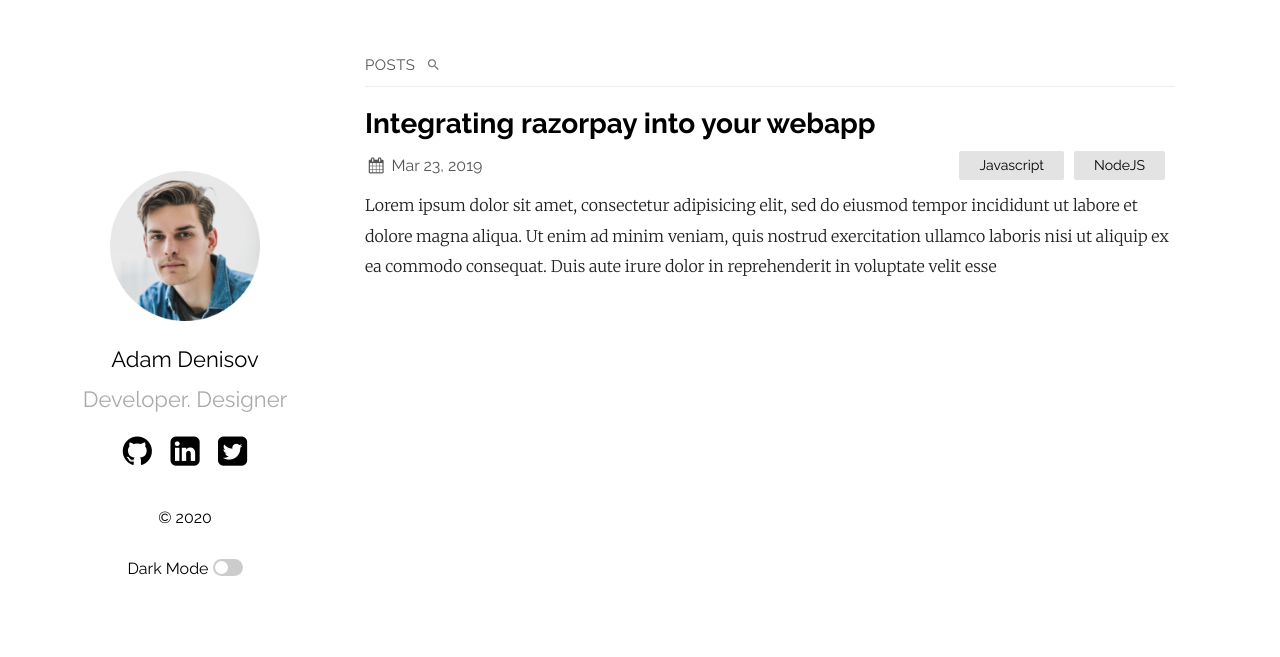
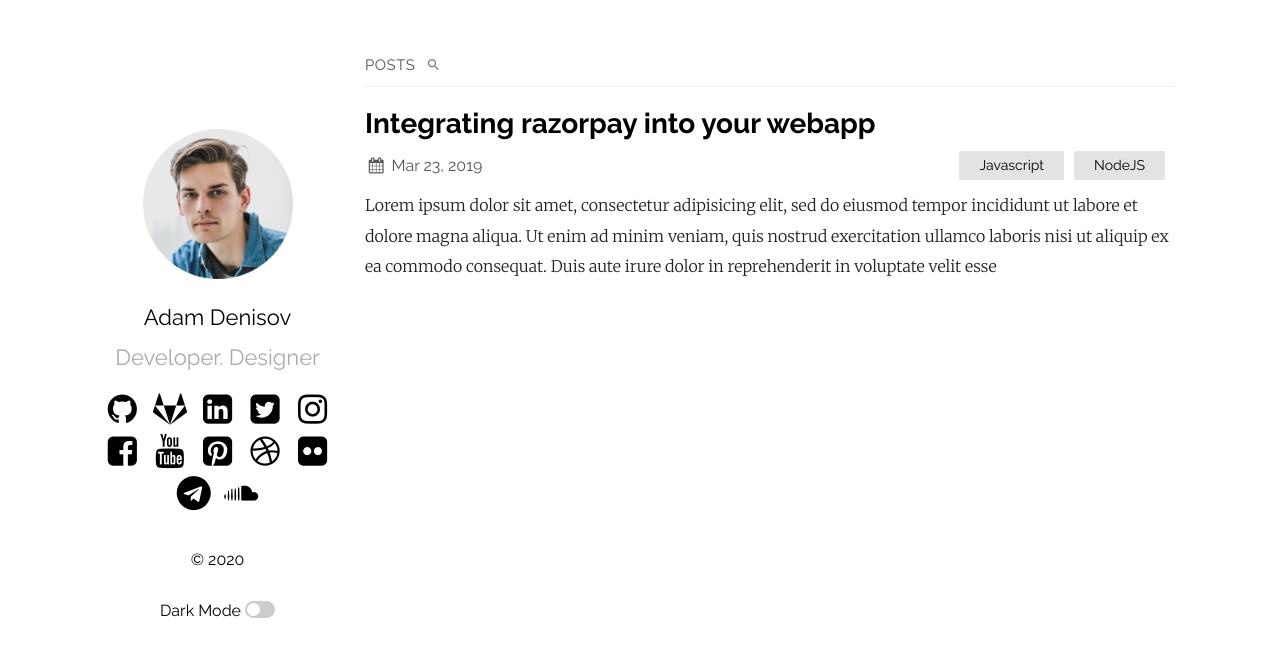
Before and after one commit to samarsault/plainwhite-jekyll, a Jekyll site: the page built from index.md, in a window 1280 px wide. Shown: the top 657 px of the page. Built offline with Jekyll 4.4.1, drawn with Linux system fonts in a browser that asks for light colours.

Commit message:
Add gitlab icon (#74)

```diff
--- a/_config.yml
+++ b/_config.yml
@@ -25,14 +25,15 @@ plainwhite:
     github:  thelehhman
     linkedIn: in/thelehhman
     rss: rss
-    # dribbble: jekyll
-    # flickr:   jekyll
-    # instagram: jekyll
-    # pinterest: jekyll
-    # youtube: jekyll
-    # facebook: jekyll
-    # soundcloud: jekyll
-    # telegram: jekyll
+    dribbble: jekyll
+    flickr:   jekyll
+    instagram: jekyll
+    pinterest: jekyll
+    youtube: jekyll
+    facebook: jekyll
+    soundcloud: jekyll
+    telegram: jekyll
+    gitlab: jekyll
 
     # Mastodon instances
     # mastodon:
--- a/_layouts/default.html
+++ b/_layouts/default.html
@@ -18,6 +18,13 @@
         <a href="https://github.com/{{ site.plainwhite.social_links.github }}" target="_blank">
           <li>
             <i class="icon-github-circled"></i>
+          </li>
+        </a>
+        {%- endif -%}
+		{%- if site.plainwhite.social_links.gitlab -%}
+        <a href="https://gitlab.com/{{ site.plainwhite.social_links.gitlab }}" target="_blank">
+          <li>
+            <i class="icon-gitlab"></i>
           </li>
         </a>
         {%- endif -%}
@@ -45,7 +52,7 @@
         {%- if site.plainwhite.social_links.facebook -%}
         <a href="https://facebook.com/{{ site.plainwhite.social_links.facebook }}" target="_blank">
           <li>
-            <i class="icon-facebook"></i>
+            <i class="icon-facebook-squared"></i>
           </li>
         </a>
         {%- endif -%}
@@ -59,7 +66,7 @@
         {%- if site.plainwhite.social_links.pinterest -%}
         <a href="https://pinterest.com/{{ site.plainwhite.social_links.pinterest }}" target="_blank">
           <li>
-            <i class="icon-pinterest"></i>
+            <i class="icon-pinterest-squared"></i>
           </li>
         </a>
         {%- endif -%}
--- a/_sass/ext/_fonts.scss
+++ b/_sass/ext/_fonts.scss
@@ -1,11 +1,11 @@
 @font-face {
   font-family: 'fontello';
-  src: url('../font/fontello.eot?94162162');
-  src: url('../font/fontello.eot?94162162#iefix') format('embedded-opentype'),
-       url('../font/fontello.woff2?94162162') format('woff2'),
-       url('../font/fontello.woff?94162162') format('woff'),
-       url('../font/fontello.ttf?94162162') format('truetype'),
-       url('../font/fontello.svg?94162162#fontello') format('svg');
+  src: url('../font/fontello.eot?37382099');
+  src: url('../font/fontello.eot?37382099#iefix') format('embedded-opentype'),
+       url('../font/fontello.woff2?37382099') format('woff2'),
+       url('../font/fontello.woff?37382099') format('woff'),
+       url('../font/fontello.ttf?37382099') format('truetype'),
+       url('../font/fontello.svg?37382099#fontello') format('svg');
   font-weight: normal;
   font-style: normal;
 }
@@ -15,7 +15,7 @@
 @media screen and (-webkit-min-device-pixel-ratio:0) {
   @font-face {
     font-family: 'fontello';
-    src: url('../font/fontello.svg?94162162#fontello') format('svg');
+    src: url('../font/fontello.svg?37382099#fontello') format('svg');
   }
 }
 */
@@ -24,7 +24,7 @@
   font-family: "fontello";
   font-style: normal;
   font-weight: normal;
-  speak: none;
+  speak: never;
 
   display: inline-block;
   text-decoration: inherit;
@@ -56,14 +56,17 @@
 }
 
 .icon-calendar:before { content: '\e800'; } /* '' */
+.icon-calendar-1:before { content: '\e801'; } /* '' */
 .icon-search:before { content: '\e805'; } /* '' */
 .icon-github-circled:before { content: '\f09b'; } /* '' */
+.icon-pinterest-squared:before { content: '\f0d3'; } /* '' */
+.icon-youtube:before { content: '\f167'; } /* '' */
+.icon-instagram:before { content: '\f16d'; } /* '' */
+.icon-flickr:before { content: '\f16e'; } /* '' */
+.icon-dribbble:before { content: '\f17d'; } /* '' */
+.icon-gitlab:before { content: '\f296'; } /* '' */
+.icon-telegram:before { content: '\f2c6'; } /* '' */
 .icon-twitter-squared:before { content: '\f304'; } /* '' */
+.icon-facebook-squared:before { content: '\f308'; } /* '' */
 .icon-linkedin-squared:before { content: '\f30c'; } /* '' */
-.icon-instagram:before { content: '\f16d'; } /* '' */
-.icon-facebook:before { content: '\f308'; } /* '' */
-.icon-youtube:before { content: '\f167'; } /* '' */
-.icon-dribbble:before { content: '\f17d'; } /* '' */
-.icon-flickr:before { content: '\f16e'; } /* '' */
-.icon-telegram:before { content: '\f2c6'; } /* '' */
-.icon-soundcloud:before { content: '\f348'; } /* '' */
+.icon-soundcloud:before { content: '\f348'; } /* '' */
--- a/assets/font/fontello-config.json
+++ b/assets/font/fontello-config.json
@@ -104,6 +104,12 @@
       "uid": "531359183f9fedb14b23666f1308591f",
       "css": "telegram",
       "code": 62150,
+      "src": "fontawesome"
+    },
+    {
+      "uid": "7cca4643f1e938c673e91c0c78058ddf",
+      "css": "gitlab",
+      "code": 62102,
       "src": "fontawesome"
     },
     {
```
Also changed, not shown: assets/font/fontello.ttf, assets/font/fontello.woff, assets/font/fontello.woff2, 2 other files.
